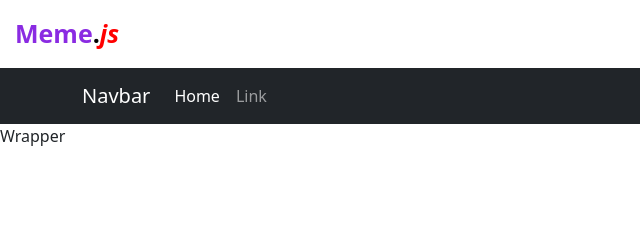
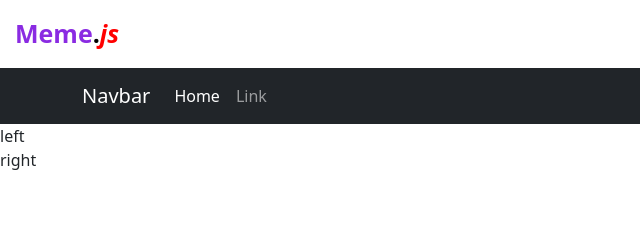
Before and after one commit to AlexinaO/FormationJS, a website: page index.html in a window 1280 px wide. Shown: the top 240 px of the page, 0-640 px from the left. Drawn offline with nearby package versions, Linux system fonts and the light colour scheme.

Commit message:
Ajout du corps de l'éditeur

```diff
--- a/index.html
+++ b/index.html
@@ -45,7 +45,12 @@
         </div>
       </nav>
     </div>
-    <div id="wrapper">Wrapper</div>
+    <div id="wrapper">
+      <div id="editor">
+        <div id="editor-left">left</div>
+        <div id="editor-right">right</div>
+      </div>
+    </div>
     <div id="footer" class="bold">Copyright &copy; Alexina 2024</div>
   </body>
 </html>
```
